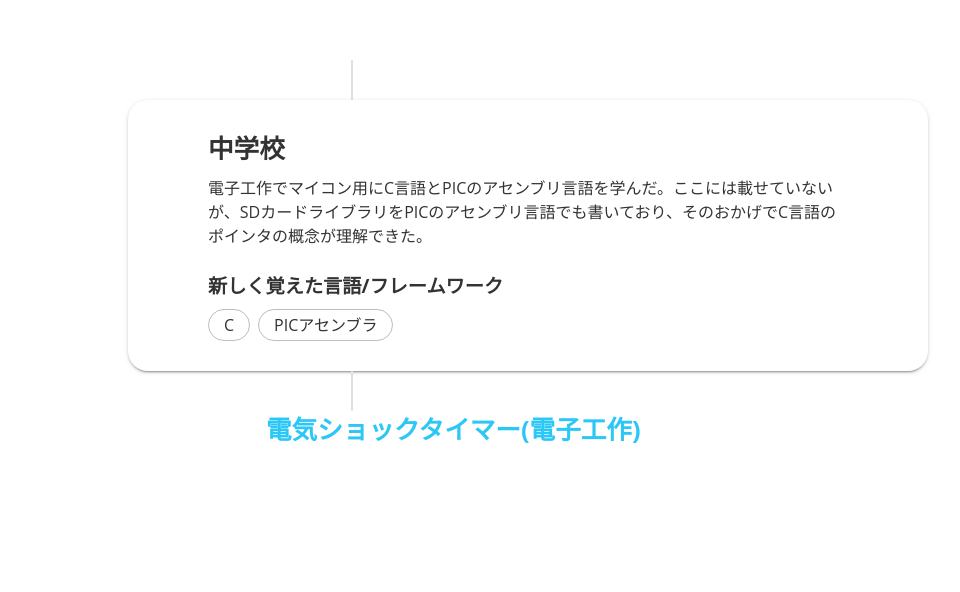
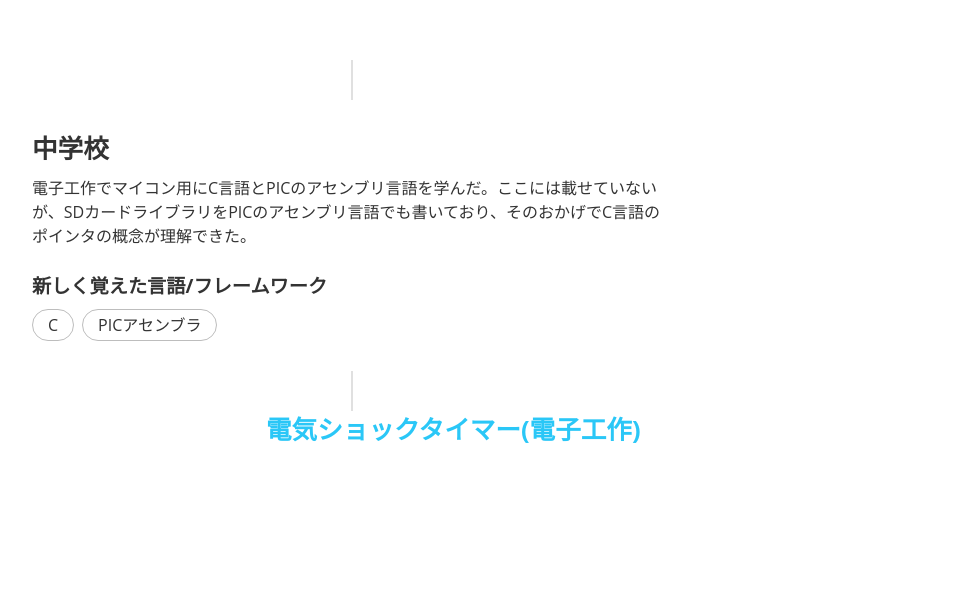
Before and after one commit to philip82148/portfolio-2023, a Next.js app in the folder next-ver/: page / in a window 1280 px wide. Shown: the part 3308-3900 px from the top of the page, without its empty margins (288-1248 px from the left). Built offline with nearby package versions, Linux system fonts and the light colour scheme.

Commit message:
new history design

```diff
--- a/next-ver/src/components/History/EpochCard/EpochCardPC.tsx
+++ b/next-ver/src/components/History/EpochCard/EpochCardPC.tsx
@@ -1,24 +1,15 @@
-import { Paper, Stack, Typography } from '@mui/material'
+import { Container, Paper, Stack, Typography } from '@mui/material'
 
-import { MovableCard } from '../MovableCard'
 import { TechTag } from '../TechTag'
 
 import type { EpochCardProps } from '.'
 
-export const EpochCardPC: React.FC<EpochCardProps> = ({ title, caption, newTechs, rightAlign }) => {
+export const EpochCardPC: React.FC<EpochCardProps> = ({ title, caption, newTechs }) => {
   return (
-    <>
+    <Container>
       {caption ? (
-        <MovableCard align={rightAlign ? 'right' : 'left'}>
-          <Paper
-            elevation={2}
-            sx={{
-              borderRadius: 5,
-              width: { lg: 800, md: 650 },
-              p: { md: '30px 80px', xs: 4 },
-            }}
-          >
-            <Stack>
+        <Stack alignItems="center">
+          <Stack sx={{ width: { lg: 800, md: 650 }, p: { md: '30px 80px', xs: 4 } }}>
             <Typography sx={{ fontSize: '1.6rem', fontWeight: 700, textAlign: 'left' }}>
               {title}
             </Typography>
@@ -42,8 +33,7 @@ export const EpochCardPC: React.FC<EpochCardProps> = ({ title, caption, newTechs
               </>
             )}
           </Stack>
-          </Paper>
-        </MovableCard>
+        </Stack>
       ) : (
         <Paper
           elevation={2}
@@ -60,6 +50,6 @@ export const EpochCardPC: React.FC<EpochCardProps> = ({ title, caption, newTechs
           </Stack>
         </Paper>
       )}
-    </>
+    </Container>
   )
 }
--- a/next-ver/src/components/History/WorkCard/WorkCardPC.tsx
+++ b/next-ver/src/components/History/WorkCard/WorkCardPC.tsx
@@ -1,5 +1,5 @@
 import CloseIcon from '@mui/icons-material/Close'
-import { Box, Fade, IconButton, Link, Modal, Paper, Stack, Typography } from '@mui/material'
+import { Box, Container, Fade, IconButton, Link, Modal, Stack, Typography } from '@mui/material'
 import { useEffect, useRef, useState } from 'react'
 
 import { MovableCard } from '../MovableCard'
@@ -137,10 +137,10 @@ export const WorkCardPC: React.FC<WorkCardProps> = ({
         },
       ]}
     >
+      <Container sx={{ gridArea: '1 / 1 / 2 / 2' }}>
         <MovableCard
           align={isClosed ? 'center-start' : rightAlign ? 'right' : 'left'}
           outerSx={{
-          gridArea: '1 / 1 / 2 / 2',
             transition: 'all 1s',
             p: 4,
             pt: !isClosed ? 4 : 0,
@@ -204,18 +204,17 @@ export const WorkCardPC: React.FC<WorkCardProps> = ({
             {title}
           </Link>
         </MovableCard>
+      </Container>
+      <Fade in={!isClosed} timeout={1000}>
+        <Box sx={{ gridArea: '1 / 1 / 2 / 2', display: 'grid' }}>
+          <Container sx={{ gridArea: '1 / 1 / 2 / 2' }}>
             <MovableCard
               align={rightAlign ? 'right' : 'left'}
-        outerSx={{ gridArea: '1 / 1 / 2 / 2' }}
               innerSx={{ width: { lg: 800, xs: 650 } }}
             >
-        <Fade in={!isClosed} timeout={1000}>
-          <Box>
-            <Paper
+              <Box
                 ref={paperRef}
-              elevation={2}
                 sx={{
-                borderRadius: 5,
                   bgcolor: cardColor,
                   display: 'grid',
                   color: '#f3f3f3',
@@ -300,20 +299,29 @@ export const WorkCardPC: React.FC<WorkCardProps> = ({
                     )}
                   </Stack>
                 </MovableCard>
+              </Box>
+            </MovableCard>
+          </Container>
+          <MovableCard
+            align={rightAlign ? 'right' : 'left'}
+            outerSx={{ gridArea: '1 / 1 / 2 / 2', zIndex: -1 }}
+            innerSx={{ width: '50%', height: '100%', bgcolor: cardColor }}
+          />
           <MovableCard
             align={rightAlign ? 'left' : 'right'}
-                outerSx={{ gridArea: '1 / 1 / 2 / 2', p: 4 }}
+            outerSx={{ gridArea: '1 / 1 / 2 / 2', zIndex: -1 }}
             innerSx={{
               display: 'grid',
               alignItems: 'center',
-                  justifyItems: 'center',
+              justifyItems: rightAlign ? 'start' : 'end',
               height: '100%',
+              width: '40%',
             }}
           >
             <Box
               sx={{
-                    width: { lg: 250, xs: 200 },
-                    maxHeight: imageBoxHeight,
+                width: '100%',
+                height: '100%',
                 overflow: 'hidden',
               }}
               onClick={(e) => {
@@ -326,17 +334,15 @@ export const WorkCardPC: React.FC<WorkCardProps> = ({
                 alt=""
                 style={{
                   width: '100%',
-                      height: '100%',
+                  height: parentBoxHeight ? parentBoxHeight - 10 : 0,
                   objectFit: 'cover',
                   objectPosition: 'center top',
                 }}
               />
             </Box>
           </MovableCard>
-            </Paper>
         </Box>
       </Fade>
-      </MovableCard>
       <Modal
         open={openModal}
         onClose={() => {
--- a/next-ver/src/components/History/index.tsx
+++ b/next-ver/src/components/History/index.tsx
@@ -1,17 +1,12 @@
-import { Container, Stack, Typography } from '@mui/material'
+import { Stack, Typography } from '@mui/material'
 
 import { EpochCard } from './EpochCard'
 import { HistoryBody } from './HistoryBody'
 import { WorkCard } from './WorkCard'
 
-import { useIsPC } from '@/lib/useIsPC'
-
 export const History: React.FC = () => {
-  const isPC = useIsPC()
-
   return (
-    <Container fixed={isPC} sx={{ pt: 14, pb: 14 }} disableGutters={!isPC} id="history">
-      <Stack alignItems="center">
+    <Stack alignItems="center" sx={{ pt: 14, pb: 14 }} id="history">
       <Typography variant="h2">HISTORY</Typography>
       <HistoryBody closedOnMounts={[false, true, false, false, true, true, false, false, true]}>
         <EpochCard
@@ -155,6 +150,5 @@ export const History: React.FC = () => {
         <EpochCard title="現在" />
       </HistoryBody>
     </Stack>
-    </Container>
   )
 }
--- a/next-ver/src/pages/index.tsx
+++ b/next-ver/src/pages/index.tsx
@@ -16,6 +16,11 @@ const Home: NextPage = () => {
       <Skills />
       <History />
       <Footer />
+      <style jsx global>{`
+        body {
+          overflow-x: hidden;
+        }
+      `}</style>
     </>
   )
 }
```
Lines whose indentation alone changed are shown as unchanged.
